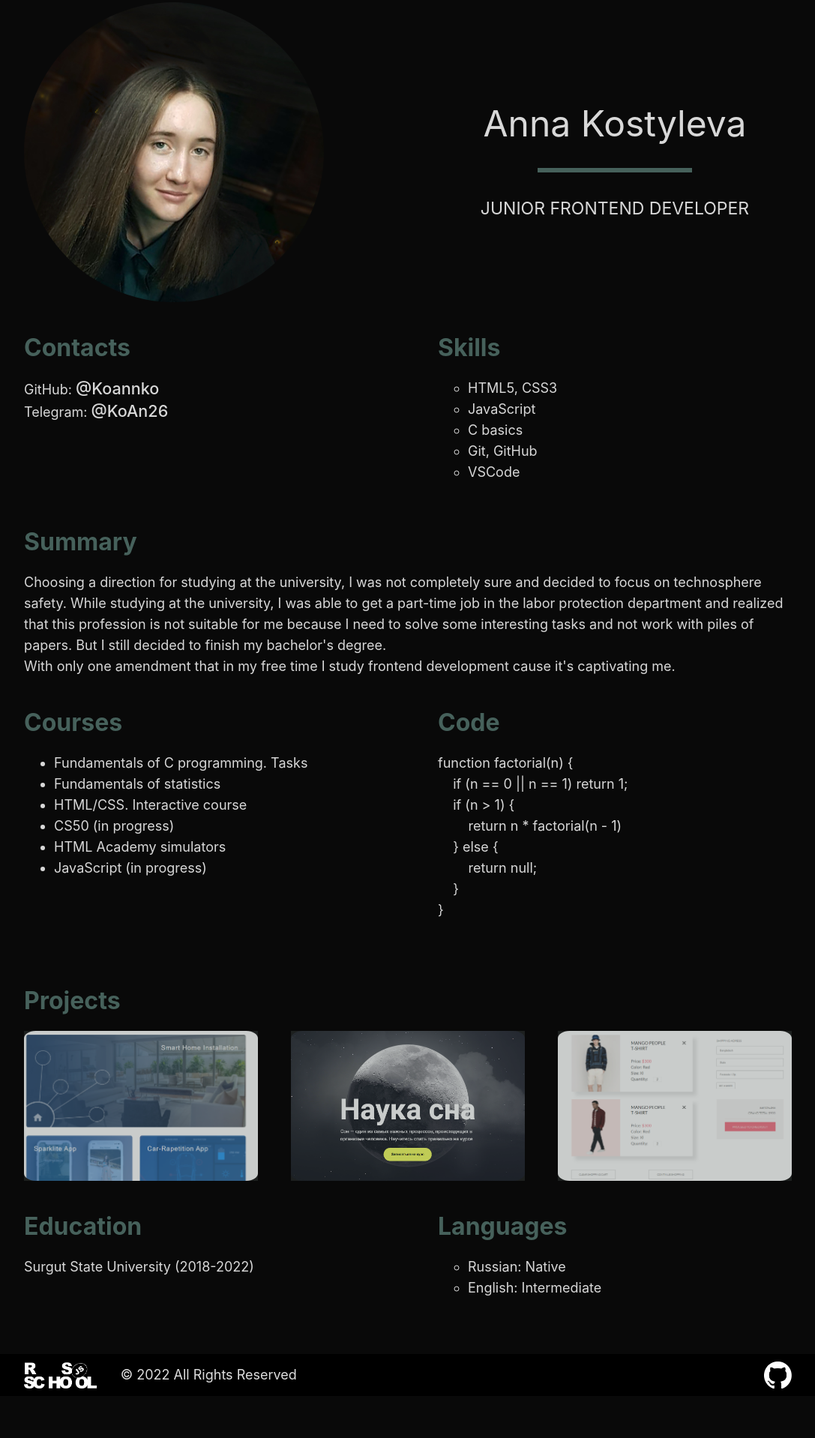
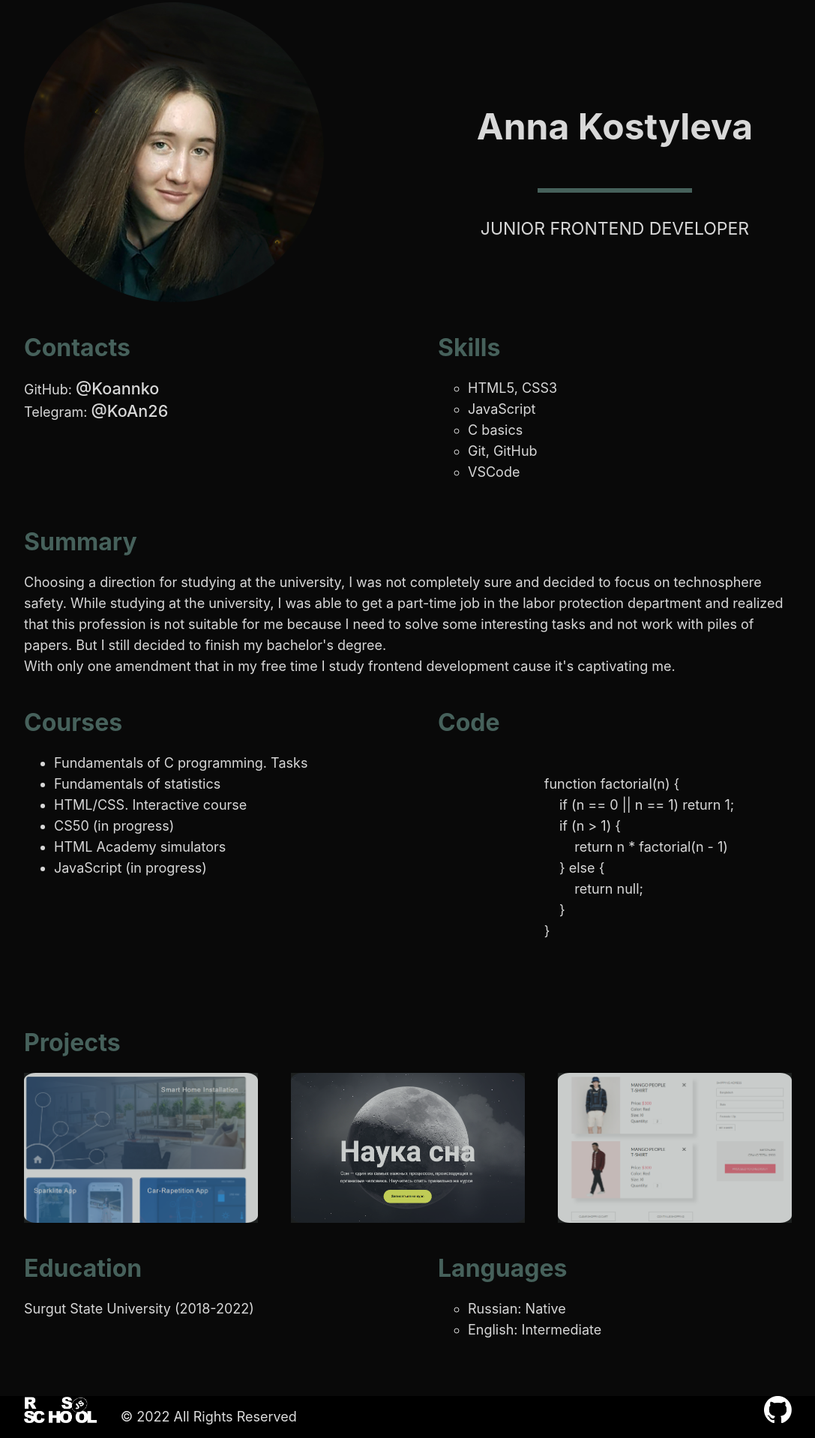
Before and after one commit to Koannko/rsschool-cv, a plain HTML site: page index.html in a window 1280 px wide. Shown: the part 113-2031 px from the top of the page at 75% size, without its empty margins (96-1183 px from the left). Before the commit the page ends 1975 px from the top, so only its background shows below. Drawn offline with Linux system fonts and the light colour scheme.

Commit message:
fix: update index.html

```diff
--- a/index.html
+++ b/index.html
@@ -1,13 +1,15 @@
 <!DOCTYPE html>
 <html lang="en">
+
 <head>
     <meta charset="UTF-8">
     <meta http-equiv="X-UA-Compatible" content="IE=edge">
     <meta name="viewport" content="width=device-width, initial-scale=1.0">
-    <title>html</title>
+    <title>CV Anna Kostyleva</title>
     <link rel="stylesheet" href="style.css">
     <link rel="icon" href="assets/favicon.ico">
 </head>
+
 <body>
     <header class="header">
         <div class="container">
@@ -27,29 +29,35 @@
     </header>
     <main class="main">
         <div class="container main-container">
-            <div class="section" id="profile"><h1 class="section-title"></h1>
-                <!-- <img src="images/7729a891-118c-4133-a1de-ed219635d430.jpg" alt="avatar"> -->
-            </div>
+            <div class="section" id="profile"></div>
             <div class="occupation">
-                <div class="name">Anna Kostyleva</div>
+                <h1 class="name">Anna Kostyleva</h1>
                 <hr class="rule-content">
                 <div class="vacation">JUNIOR FRONTEND DEVELOPER</div>
             </div>
             <div class="section" id="contacts">
                 <h2 class="section-title">Contacts</h2>
-                <div class="section-content">GitHub: <span class="contact-me">@Koannko</span><br>Telegram: <span class="contact-me">@KoAn26</span></div>
+                <div class="section-content">GitHub: <span class="contact-me">@Koannko</span><br>Telegram: <span
+                        class="contact-me">@KoAn26</span></div>
             </div>
             <div class="section" id="summary">
                 <h2 class="section-title">Summary</h2>
-                <div class="section-content">Choosing a direction for studying at the university, I was not completely sure and decided to focus on technosphere safety. While studying at the university, I was able to get a part-time job in the labor protection department and realized that this profession is not suitable for me because I need to solve some interesting tasks and not work with piles of papers. But I still decided to finish my bachelor's degree.
+                <div class="section-content">Choosing a direction for studying at the university, I was not completely
+                    sure and decided to focus on technosphere safety. While studying at the university, I was able to
+                    get a part-time job in the labor protection department and realized that this profession is not
+                    suitable for me because I need to solve some interesting tasks and not work with piles of papers.
+                    But I still decided to finish my bachelor's degree.
 
-                    <br>With only one amendment that in my free time I study frontend development cause it's captivating me.</div>
+                    <br>With only one amendment that in my free time I study frontend development cause it's captivating
+                    me.
+                </div>
             </div>
             <div class="section" id="skills">
                 <h2 class="section-title">Skills</h2>
                 <div class="section-content">
                     <ul class="circle-list-style">
-                        <li><a class="none-decorated-link" href="https://github.com/Koannko/-Professional_layout">HTML5, CSS3</a></li>
+                        <li><a class="none-decorated-link" href="https://github.com/Koannko/-Professional_layout">HTML5,
+                                CSS3</a></li>
                         <li>JavaScript</li>
                         <li>C basics</li>
                         <li>Git, GitHub</li>
@@ -60,7 +68,8 @@
             <div class="section" id="code">
                 <h2 class="section-title">Code</h2>
                 <div class="section-content">
-                    <code><pre>
+                    <pre>
+                        <code>
                             function factorial(n) {
                                 if (n == 0 || n == 1) return 1;
                                 if (n > 1) {
@@ -69,20 +78,27 @@ function factorial(n) {
                                     return null;
                                 }
                             }
+                        </code>
                     </pre>
-                </code>
                 </div>
             </div>
             <div class="section" id="courses">
                 <h2 class="section-title">Courses</h2>
                 <div class="section-content">
                     <ul>
-                        <li><a class="none-decorated-link" href="https://stepik.org/cert/493160">Fundamentals of C programming. Tasks</a></li>
-                        <li><a class="none-decorated-link" href="https://github.com/Koannko/-Professional_layout">Fundamentals of statistics</a></li>
-                        <li><a class="none-decorated-link" href="https://gb.ru/certificates/1653684">HTML/CSS. Interactive course</a></li>
-                        <li><a class="none-decorated-link" href="https://javarush.ru/quests/QUEST_HARVARD_CS50">CS50 (in progress)</a></li>
-                        <li><a class="none-decorated-link" href="https://htmlacademy.ru/program">HTML Academy simulators</a></li>
-                        <li><a class="none-decorated-link" href="https://learn.javascript.ru">JavaScript (in progress)</a></li>
+                        <li><a class="none-decorated-link" href="https://stepik.org/cert/493160">Fundamentals of C
+                                programming. Tasks</a></li>
+                        <li><a class="none-decorated-link"
+                                href="https://github.com/Koannko/-Professional_layout">Fundamentals of statistics</a>
+                        </li>
+                        <li><a class="none-decorated-link" href="https://gb.ru/certificates/1653684">HTML/CSS.
+                                Interactive course</a></li>
+                        <li><a class="none-decorated-link" href="https://javarush.ru/quests/QUEST_HARVARD_CS50">CS50 (in
+                                progress)</a></li>
+                        <li><a class="none-decorated-link" href="https://htmlacademy.ru/program">HTML Academy
+                                simulators</a></li>
+                        <li><a class="none-decorated-link" href="https://learn.javascript.ru">JavaScript (in
+                                progress)</a></li>
                     </ul>
                 </div>
             </div>
@@ -99,7 +115,8 @@ function factorial(n) {
                             <div class="mask"></div>
                         </div>
                     </a>
-                    <a class="link-project" href="https://github.com/Koannko/-Professional_layout/tree/lesson-7/lesson-7">
+                    <a class="link-project"
+                        href="https://github.com/Koannko/-Professional_layout/tree/lesson-7/lesson-7">
                         <div class="project-prof-layout">
                             <div class="mask"></div>
                         </div>
@@ -124,15 +141,16 @@ function factorial(n) {
         </div>
     </main>
     <footer class="footer">
-
         <div class="footer-block">
+            <a href="https://rs.school/">
                 <img class="favicons" src="images/favicons/rs_school_js.png" alt="rs_school_js">
-            <div class="footer-copy">&copy; 2022  All Rights Reserved</div>
+            </a>
+            <div class="footer-copy">&copy; 2022 All Rights Reserved</div>
         </div>
-
+        <a href="https://github.com/Koannko">
             <img class="favicons" src="images/favicons/github.png" alt="rs_school_js">
-
-
+        </a>
     </footer>
 </body>
+
 </html>
```
Lines whose indentation alone changed are shown as unchanged.
